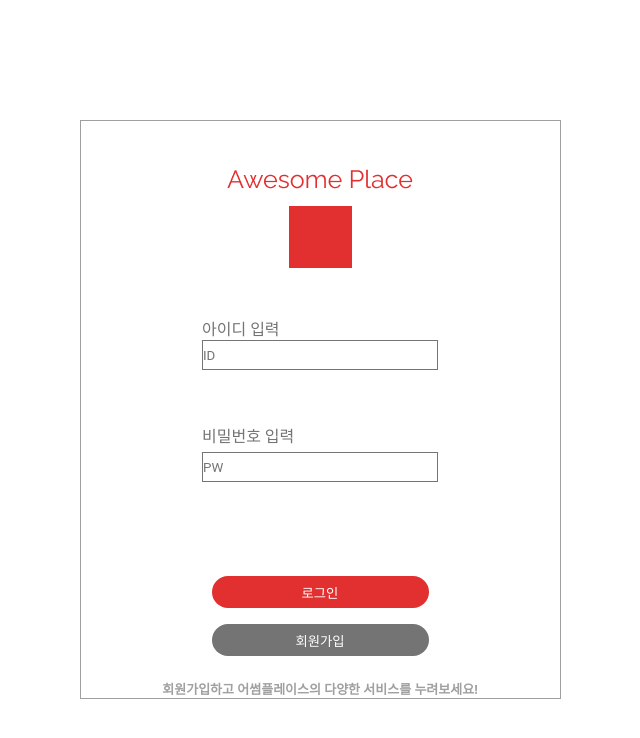
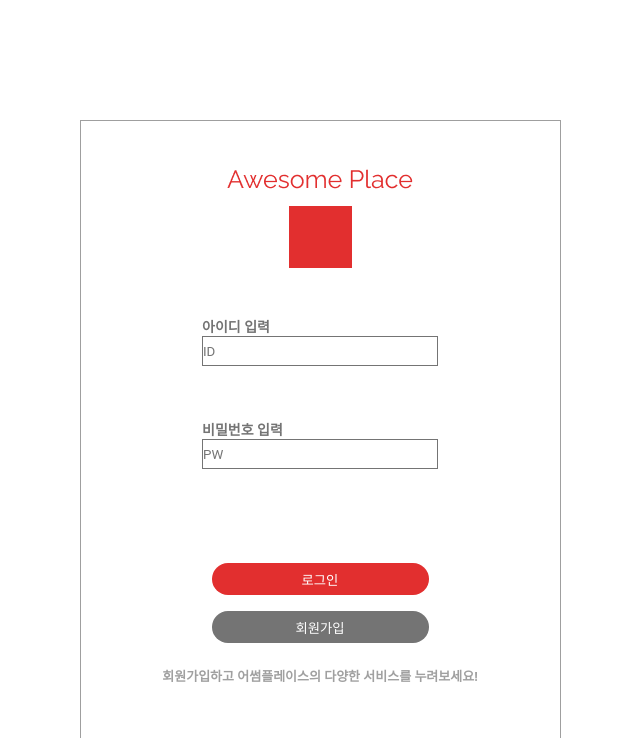
Before and after one commit to Capstone-Awesome-Place-Team/FrontEnd, a React (Create React App) app: page /signin in a window 1280 px wide. Shown: the top 738 px of the page, without its empty margins (320-960 px from the left). Built offline with nearby package versions, Linux system fonts and the light colour scheme.

Commit message:
로그인페이지 styled-component적용

```diff
--- a/src/pages/Login.tsx
+++ b/src/pages/Login.tsx
@@ -2,6 +2,7 @@ import React, { useRef, useState } from "react";
 import { IdCheck, PwCheck } from "../shared/regex";
 import example_logo from "../static/image/example_logo2.png";
 import { useNavigate } from "react-router-dom";
+import styled from "styled-components";
 
 const Login: React.FC = (props) => {
   const Id = useRef<HTMLInputElement>(null);
@@ -31,7 +32,7 @@ const Login: React.FC = (props) => {
     <div
       style={{
         maxWidth: "481px",
-        maxHeight: "649px",
+        height: "640px",
         border: "1px solid #9F9F9F",
         margin: "auto",
       }}
@@ -41,38 +42,10 @@ const Login: React.FC = (props) => {
       </div>
       <form onSubmit={checkLogin}>
         <div style={{ width: "236px", margin: "auto" }}>
-          <label htmlFor="id" style={{ color: "#747474" }}>
-            아이디 입력
-          </label>
-          <input
-            type="text"
-            id="id"
-            ref={Id}
-            placeholder="ID"
-            style={{
-              display: "block",
-              margin: "0px 0px 53px 0px",
-              width: "236px",
-              height: "30px",
-              border: "solid 1px #747474",
-            }}
-          ></input>
-          <label htmlFor="pwd" style={{ color: "#747474" }}>
-            비밀번호 입력
-          </label>
-          <input
-            type="text"
-            id="pwd"
-            ref={Pwd}
-            placeholder="PW"
-            style={{
-              display: "block",
-              margin: "5px 0px",
-              width: "236px",
-              height: "30px",
-              border: "solid 1px #747474",
-            }}
-          ></input>
+          <Label htmlFor="id">아이디 입력</Label>
+          <Input type="text" id="id" ref={Id} placeholder="ID"></Input>
+          <Label htmlFor="pwd">비밀번호 입력</Label>
+          <Input type="text" id="pwd" ref={Pwd} placeholder="PW" pw></Input>
         </div>
         <div
           style={{
@@ -81,40 +54,54 @@ const Login: React.FC = (props) => {
             flexDirection: "column",
           }}
         >
-          <button
-            type="submit"
-            style={{
-              width: "217px",
-              height: "32px",
-              border: "none",
-              color: "white",
-              background: "#E22F2F",
-              borderRadius: "17px",
-              margin: "89px 0px 16px 0px",
-            }}
-          >
+          <Button type="submit" MarginLogin backColor>
             로그인
-          </button>
-          <button
-            type="button"
-            style={{
-              width: "217px",
-              height: "32px",
-              border: "none",
-              color: "white",
-              background: "#747474",
-              borderRadius: "17px",
-              margin: "0px 0px 23px 0px"
-            }}
-            onClick={() => navigate("/signup")}
-          >
+          </Button>
+          <Button type="button" onClick={() => navigate("/signup")}>
             회원가입
-          </button>
+          </Button>
         </div>
-        <p style={{textAlign:"center", color:"#A0A0A0", fontSize:"13px", fontWeight:"bold"}}>회원가입하고 어썸플레이스의 다양한 서비스를 누려보세요!</p>
+        <p
+          style={{
+            textAlign: "center",
+            color: "#A0A0A0",
+            fontSize: "13px",
+            fontWeight: "bold",
+          }}
+        >
+          회원가입하고 어썸플레이스의 다양한 서비스를 누려보세요!
+        </p>
       </form>
     </div>
   );
 };
 
+const Label = styled.label`
+  color: #747474;
+  font-size: 14px;
+  font-weight: bold;
+`;
+//input button 재활용 element 로 나중에 다시 만들것
+const Input = styled.input`
+  display: block;
+  margin: ${(props: { pw: boolean }) =>
+    props.pw ? `0 0 5px 0` : `0 0 53px 0`};
+  width: 236px;
+  height: 30px;
+  border: solid 1px #747474;
+`;
+
+const Button = styled.button`
+  width: 217px;
+  height: 32px;
+  border: none;
+  color: white;
+  background: ${(props: { backColor: boolean }) =>
+    props.backColor ? `#E22F2F` : `#747474`};
+  border-radius: 17px;
+  margin: 89px 0px 16px 0px;
+  margin: ${(props: { MarginLogin: boolean }) =>
+    props.MarginLogin ? `89px 0px 16px 0px` : `0px 0px 23px 0px`};
+`;
+
 export default Login;
```
